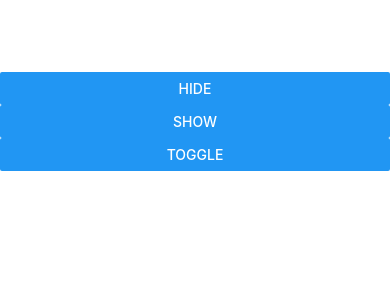
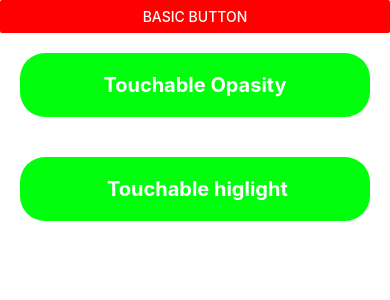
Before and after one commit to hasilakhwa/learning1, a React Native app: screen / in a window 390 px wide. Shown: the top 300 px of the page. Built offline with nearby package versions, Linux system fonts and the light colour scheme.

Commit message:
StyleWithBtton is completed

```diff
--- a/App.jsx
+++ b/App.jsx
@@ -16,7 +16,8 @@
 // import ClassComponent from './src/component/ClassComponent'
 // import UseEffectHook from './src/component/UseEffectHook'
 // import UseEffectHookUnmountedPhase from './src/component/UseEffectHookUnmountedPhase'
-import HideShowToggle from './src/component/HideShowToggle'
+// import HideShowToggle from './src/component/HideShowToggle'
+import StyleWithButton from './src/component/StyleWithButton'
 const App = () => {
   return (
     <View
@@ -49,7 +50,8 @@
       {/* <ClassComponent /> */}
       {/* <UseEffectHook /> */}
       {/* <UseEffectHookUnmountedPhase /> */}
-      <HideShowToggle />
+      {/* <HideShowToggle /> */}
+      <StyleWithButton />
     </View>
   );
 };
--- /dev/null
+++ b/src/component/StyleWithButton.jsx
@@ -0,0 +1,39 @@
+import { View, Text, Button, TouchableOpacity, StyleSheet, TouchableHighlight } from 'react-native'
+import React from 'react'
+
+const StyleWithButton = () => {
+  return (
+    <View>
+      <Button title="Basic Button" color={'red'} />
+      {/* 0.2 is by default active opasity to increase the opacity assign value < 0.2 and to decreae opasity assign value > 0.2 */}
+      <TouchableOpacity style={styles.Button} activeOpacity={0.8}>
+        <Text style={styles.ButtonText}> Touchable Opasity </Text>
+      </TouchableOpacity>
+      <TouchableHighlight
+        style={styles.Button}
+        underlayColor='#004603'
+        onPress={() => {
+          alert('Helo');
+        }}
+      >
+        <Text style={styles.ButtonText}> Touchable higlight</Text>
+      </TouchableHighlight>
+    </View>
+  );
+}
+const styles = StyleSheet.create({
+    Button:{
+        backgroundColor: '#00ff0d',
+        margin: 20,
+        padding:20,
+        borderRadius:25,
+        elevation:5,
+    },
+    ButtonText:{
+        color:'#fff',
+        fontSize:20,
+        fontWeight:'bold',
+        textAlign:'center',
+    }
+})
+export default StyleWithButton
```
